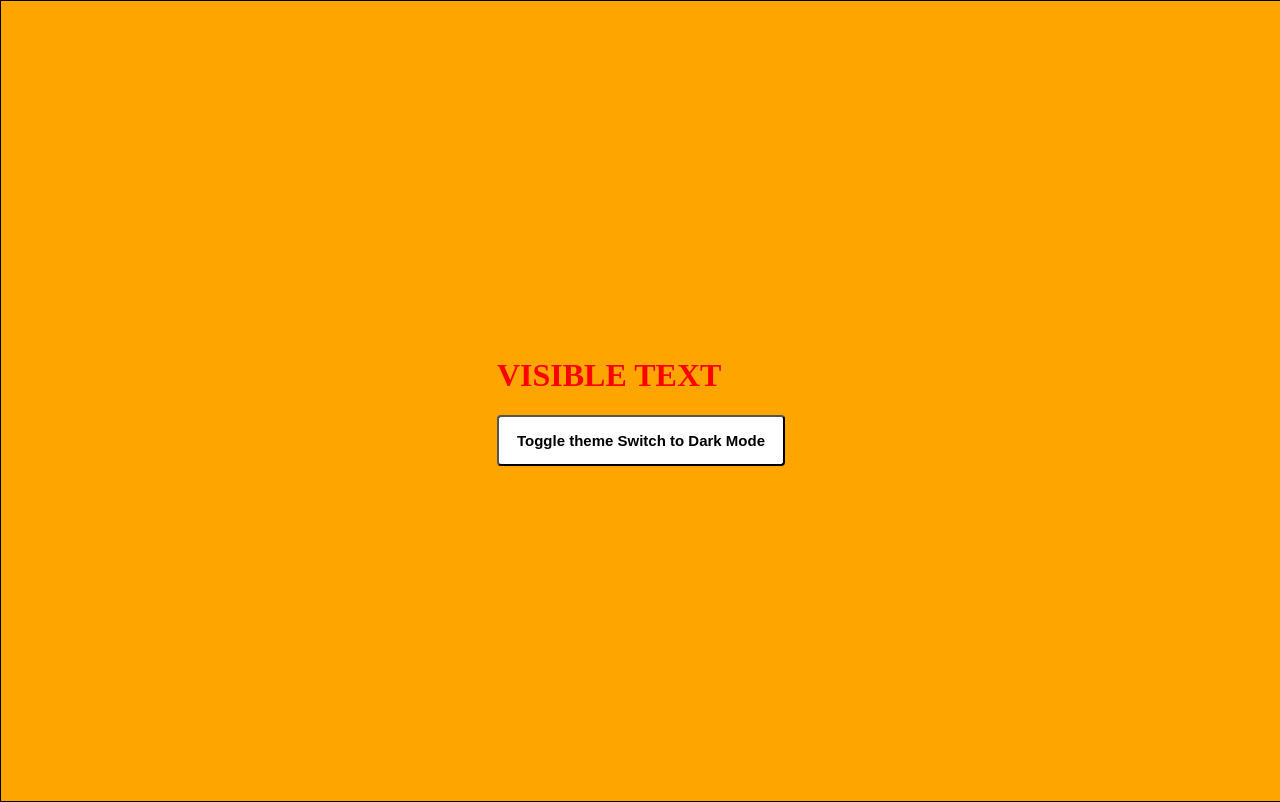
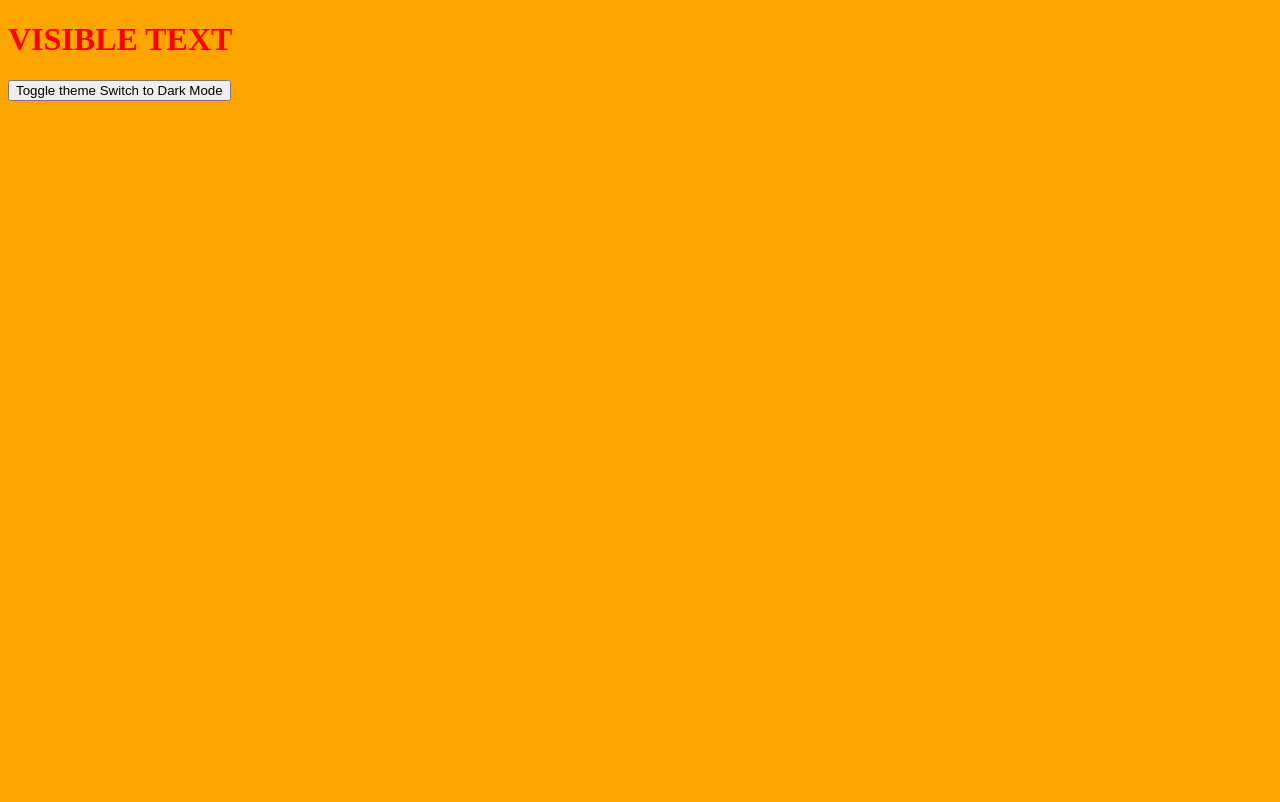
Before and after one commit to saumya-30-verma/Toggle-theme, a React (Vite) app: page / in a window 1280 px wide. Built offline with nearby package versions, Linux system fonts and the light colour scheme.

Commit message:
Update App.css

```diff
--- a/src/App.css
+++ b/src/App.css
@@ -1,17 +1,3 @@
-#container{
-  height: 100vh;
-  width: 100vw;
-  border: 1px solid black;
-  display: flex;
-  flex-direction: column;
-  justify-content: center;
-  align-items: center;
-}
-body{
-  margin: 0;
-  transition: background-color 0.4s ease, color 0.4s ease;
-  background-color: aqua;
-}
 body.light {
   background-color: orange;
   color: black;
@@ -20,15 +6,3 @@ body.dark {
   background-color: green;
   color: white;
 }
-button {
-  font-size: 15px;
-  background-color: white;
-  color: black;
-  font-weight: bold;
-  padding: 15px 18px;
-  border-radius: 4px 4px;
-}
- button:hover{
-  color: brown;
-  opacity: 0.8;
- }
```
